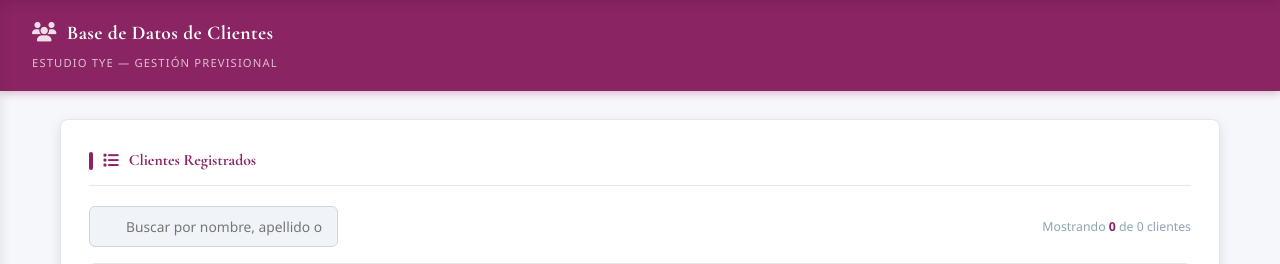
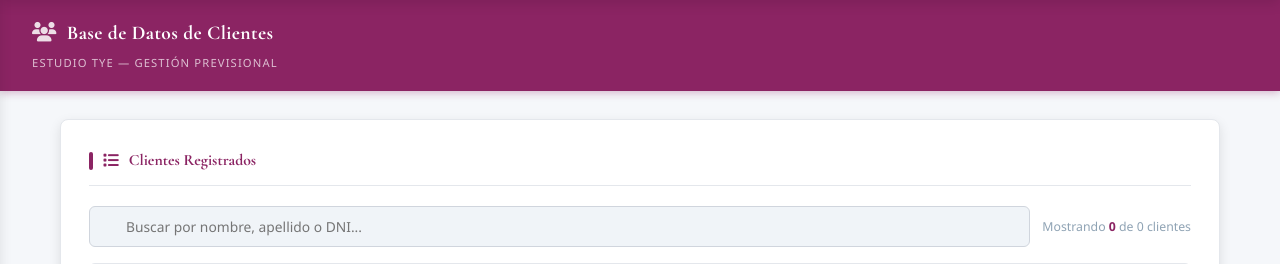
Before and after one commit to OctavioGalvan5/app-web-prueba, a Flask app: template templates/consultas/consultas.html in a window 1280 px wide. Shown: the part 70-334 px from the top of the page. Run offline with Flask 3, Linux system fonts and the light colour scheme; the template is opened without the code that fills it, so the values that code supplies are empty; parts of the project's set-up code (start-up, migrations or seed data) failed here and were passed over; some libraries are stand-ins or nearby versions.

Commit message:
fix: barra de búsqueda cortada en módulo de consultas
Co-Authored-By: Claude Sonnet 4.6 <noreply@anthropic.com>

```diff
--- a/templates/consultas/consultas.html
+++ b/templates/consultas/consultas.html
@@ -112,7 +112,7 @@
             margin-bottom: 16px;
         }
         .search-input {
-            flex: 1;
+            width: 100%;
             padding: 10px 12px 10px 36px;
             border: 1.5px solid var(--border2);
             border-radius: 6px;
```
